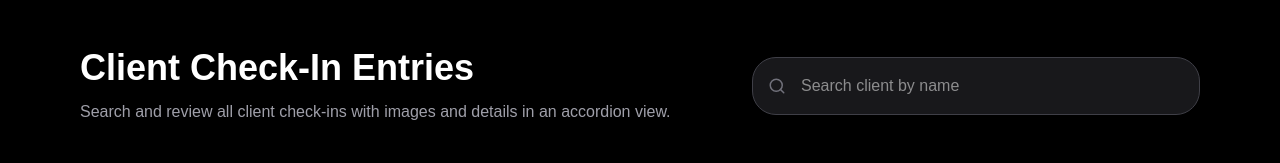
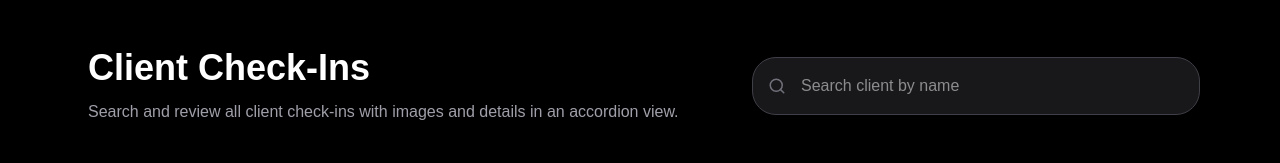
Before and after one commit to kumaranurag647/FitnessCheckIns, a Next.js app: page /client-checkins/view in a window 1280 px wide. Shown: the top 163 px of the page. Built offline with nearby package versions, Linux system fonts and the light colour scheme; no server answers.

Commit message:
Update ClientCheckinsView header for improved clarity and styling

```diff
--- a/app/client-checkins/view/page.tsx
+++ b/app/client-checkins/view/page.tsx
@@ -134,8 +134,8 @@ export default function ClientCheckinsView() {
     <main className="min-h-screen bg-black text-white py-8 px-2">
       <div className="mx-auto w-full max-w-6xl bg-black rounded-[32px] p-2 md:p-4">
         <div className="mb-10 flex flex-col gap-6 md:flex-row md:items-center md:justify-between">
-          <div className="min-w-0">
-            <h1 className="text-4xl font-semibold">Client Check-In Entries</h1>
+          <div className="min-w-0 pl-2">
+            <h1 className="text-4xl font-semibold">Client Check-Ins</h1>
             <p className="mt-3 text-zinc-400 max-w-2xl">
               Search and review all client check-ins with images and details in an accordion view.
             </p>
```
